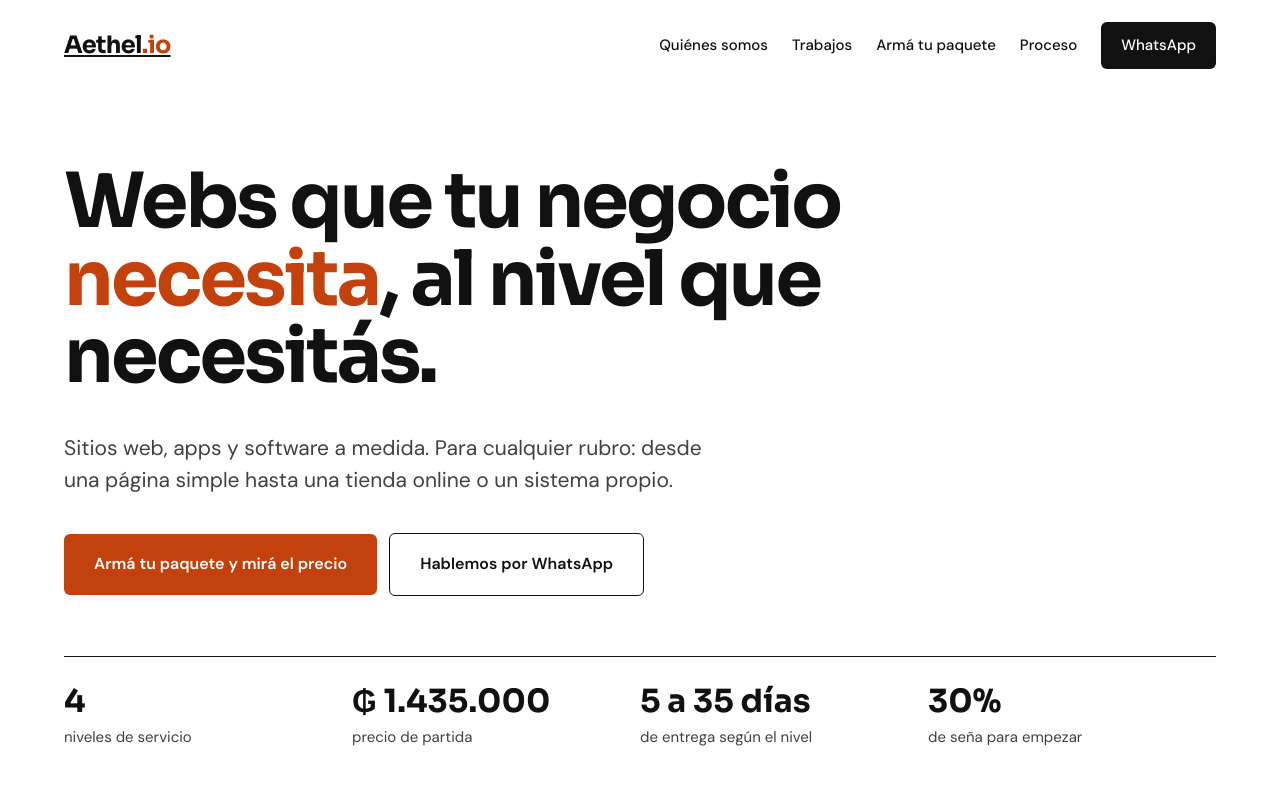
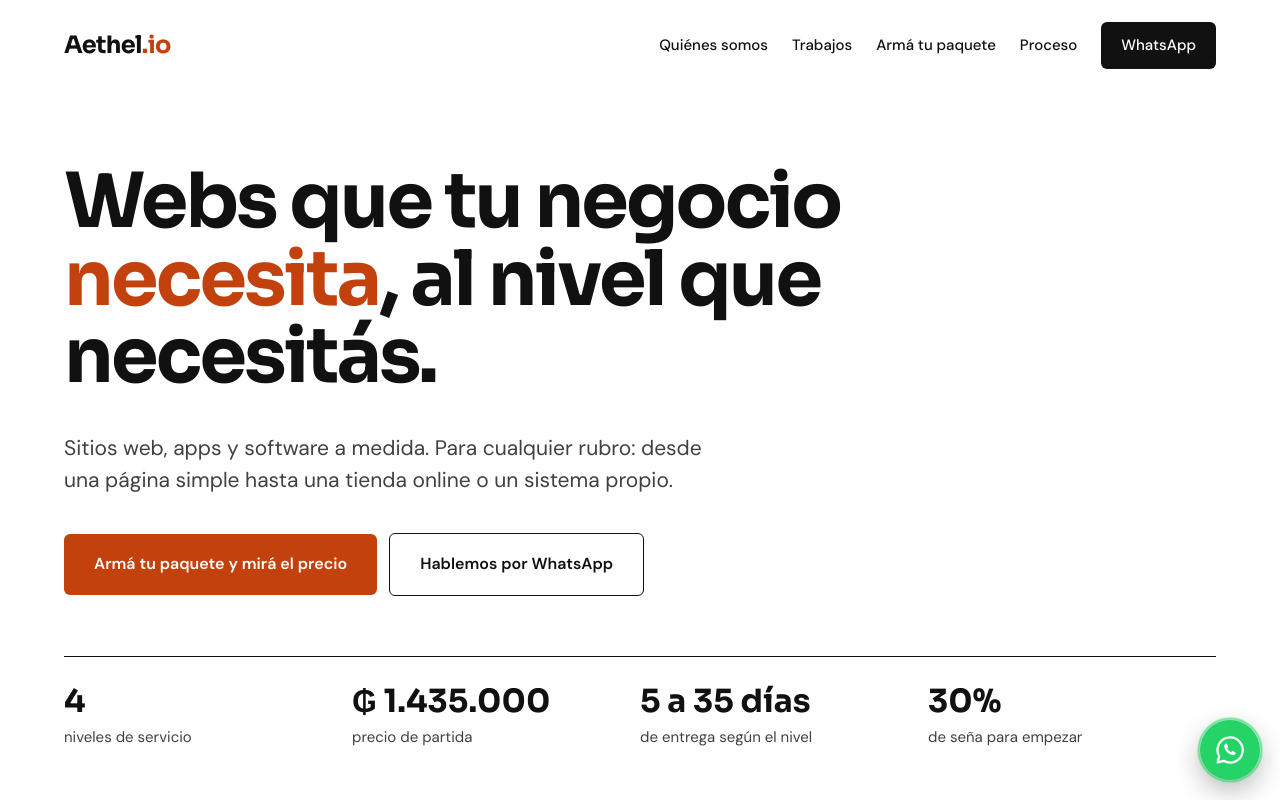
Before and after one commit to josuanonimus-hue/aethel.io, a plain HTML site: page index.html in a window 1280 px wide. Shown: the top 800 px of the page. Drawn offline with Linux system fonts and the light colour scheme.

Commit message:
cambios en la web

```diff
--- a/css/style.css
+++ b/css/style.css
@@ -54,3 +54,19 @@ section{padding:56px 0}
 .btn{width:100%}
 .faq button{font-size:17px}
 }
+
+/* Botón flotante de WhatsApp */
+.wa-float{text-decoration:none;position:fixed;right:20px;bottom:20px;z-index:50;display:flex;align-items:center;gap:10px;padding:8px 20px 8px 8px;background:#111;color:#fff;border-radius:999px;font-weight:600;font-size:15px;box-shadow:0 10px 30px rgba(17,17,17,.28),0 0 0 1px rgba(255,255,255,.08);transition:transform .2s ease,box-shadow .2s ease}
+.wa-float:hover{transform:translateY(-3px);box-shadow:0 14px 34px rgba(17,17,17,.36),0 0 0 1px rgba(251,146,60,.6)}
+.wa-float:focus-visible{outline:3px solid #FB923C;outline-offset:3px}
+.wa-float .wa-ico{position:relative;width:44px;height:44px;border-radius:50%;background:#25D366;display:flex;align-items:center;justify-content:center;flex:none}
+.wa-float .wa-ico::after{content:"";position:absolute;inset:0;border-radius:50%;border:2px solid #25D366;animation:wa-pulse 2.4s ease-out infinite}
+@keyframes wa-pulse{0%{transform:scale(1);opacity:.7}100%{transform:scale(1.6);opacity:0}}
+@media (prefers-reduced-motion:reduce){.wa-float .wa-ico::after{animation:none}.wa-float{transition:none}}
+@media (max-width:520px){.wa-float{right:14px;bottom:14px;padding:0;background:transparent;box-shadow:none}.wa-float .wa-txt{display:none}.wa-float .wa-ico{width:56px;height:56px;box-shadow:0 8px 22px rgba(17,17,17,.3)}}
+
+/* Solo logo */
+.wa-float{padding:0;background:transparent;box-shadow:none;border-radius:50%}
+.wa-float:hover{box-shadow:none}
+.wa-float .wa-ico{width:60px;height:60px;box-shadow:0 10px 26px rgba(17,17,17,.3);transition:transform .2s ease}
+.wa-float:hover .wa-ico{transform:scale(1.08)}
--- a/index.html
+++ b/index.html
@@ -28,7 +28,7 @@
 <body>
 
 <header class="wrap" style="display:flex;flex-wrap:wrap;align-items:center;justify-content:space-between;gap:16px;padding-top:22px;padding-bottom:22px">
-<a href="#" aria-label="Aethel.io, inicio" style="font-family:Sora,sans-serif;font-weight:700;font-size:24px;letter-spacing:-0.03em">Aethel<span style="color:#C2410C">.io</span></a>
+<a href="#" aria-label="Aethel.io, inicio" style="text-decoration:none;font-family:Sora,sans-serif;font-weight:700;font-size:24px;letter-spacing:-0.03em">Aethel<span style="color:#C2410C">.io</span></a>
 <nav aria-label="Principal" style="display:flex;flex-wrap:wrap;gap:24px;align-items:center;font-size:15px;font-weight:500">
 <a href="#nosotros">Quiénes somos</a>
 <a href="#trabajos">Trabajos</a>
@@ -142,5 +142,8 @@
 
 <script src="js/data.js" defer></script>
 <script src="js/main.js" defer></script>
+<a class="wa-float" href="https://wa.me/595971775272?text=Hola%20Aethel.io%2C%20quiero%20consultar%20por%20una%20p%C3%A1gina%20web." aria-label="Escribinos por WhatsApp">
+<span class="wa-ico" aria-hidden="true"><svg width="32" height="32" viewBox="0 0 24 24" fill="none"><path d="M12 2.6A9.4 9.4 0 0 0 3.9 16.7L2.7 21.3l4.7-1.2A9.4 9.4 0 1 0 12 2.6Z" stroke="#fff" stroke-width="1.7" stroke-linejoin="round"/><path d="M8.7 7.4c.3-.3.8-.3 1 .1l.9 1.6c.2.3.1.7-.1.9l-.6.6c.7 1.3 1.7 2.3 3 3l.6-.6c.2-.2.6-.3.9-.1l1.6.9c.4.2.4.7.1 1-.6.7-1.5 1.1-2.4.9-3-.7-5.3-3-6-6-.2-.9.2-1.8 1-2.3Z" fill="#fff"/></svg></span>
+</a>
 </body>
 </html>
```
